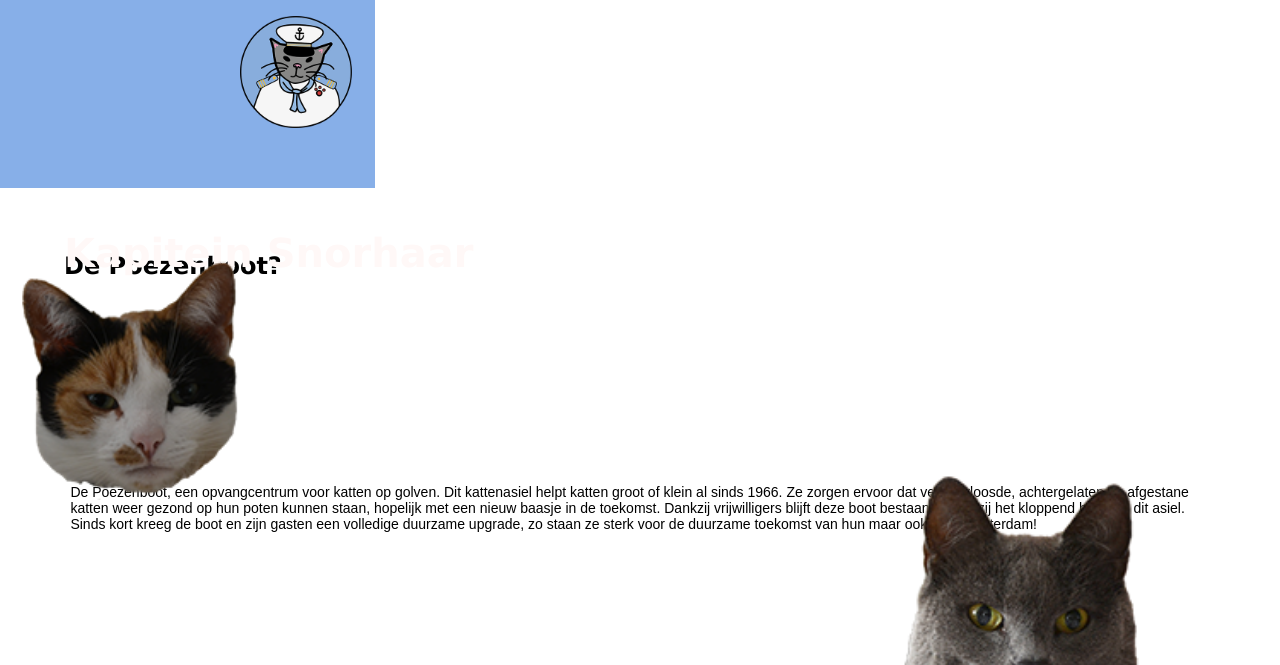
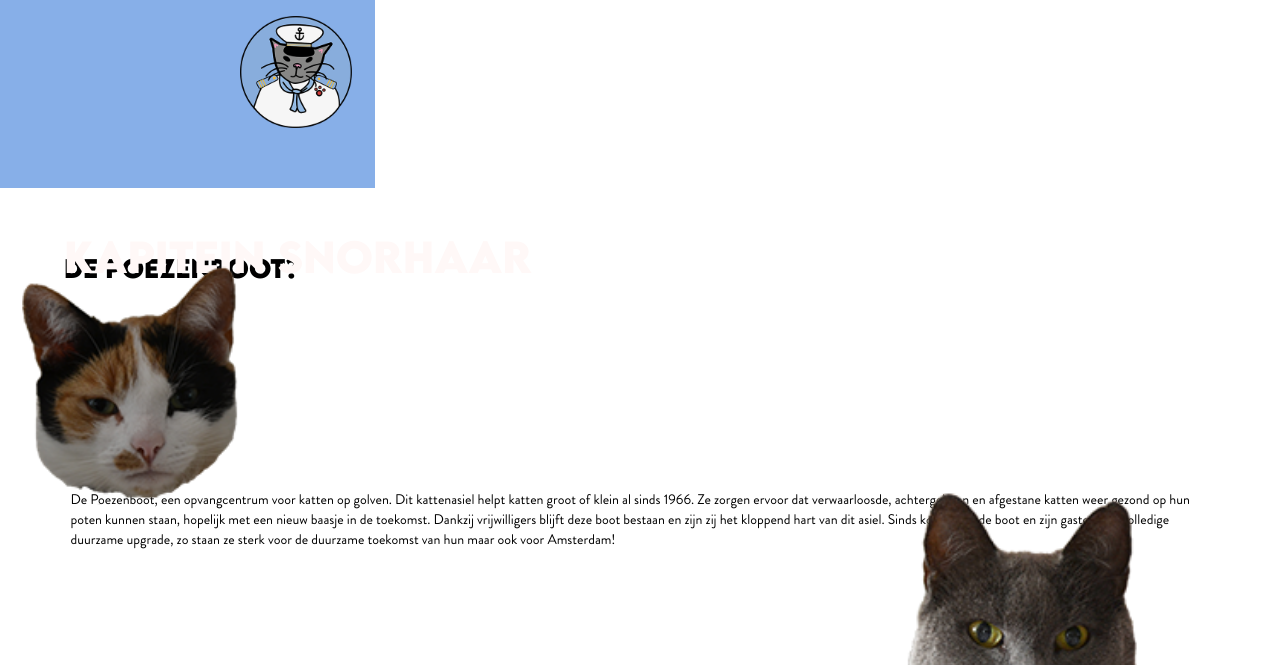
Before and after one commit to Chanel101/kapiteinsnorhaar, a plain HTML site: page index.html in a window 1280 px wide. Shown: the top 665 px of the page. Drawn offline with Linux system fonts and the light colour scheme.

Commit message:
font face

```diff
--- a/style.css
+++ b/style.css
@@ -3,18 +3,28 @@
     margin: 0;
 }
 
+@font-face {
+    font-family: 'Lemon Milk';
+    src: url(fonts/LEMONMILK-Bold.otf);
+}
+
+@font-face {
+    font-family: 'Brandon Grotesque';
+    src: url(fonts/HvDTrial_Brandon_Grotesque_regular-BF64a625c9311e1.otf);
+}
+
 h1 {
-    font-family: lemon milk, Verdana, Geneva, Tahoma, sans-serif;
+    font-family: 'Lemon Milk';
     color: #fff8f7;
 }
 
 h2 {
-    font-family: lemon milk, Verdana, Geneva, Tahoma, sans-serif;
+    font-family: 'Lemon Milk';
     margin: 5%;
 }
 
 p {
-    font-family: brandon grotesque, Arial, Helvetica, sans-serif;
+    font-family: 'Brandon Grotesque';
     margin: 5.5%;
     font-size: 14px;
 }
@@ -90,7 +100,7 @@
     border-radius: 1rem;
     font-size: 15px;
     font-weight: bold;
-    font-family: lemon milk, Verdana, Geneva, Tahoma, sans-serif;
+    font-family: 'Lemon Milk';
 }
 
 section a:hover {
```
Also changed, not shown: fonts/HvDTrial_Brandon_Grotesque_regular-BF64a625c9311e1.otf (added), fonts/LEMONMILK-Bold.otf (added), fonts/LEMONMILK-Regular.otf (added).
